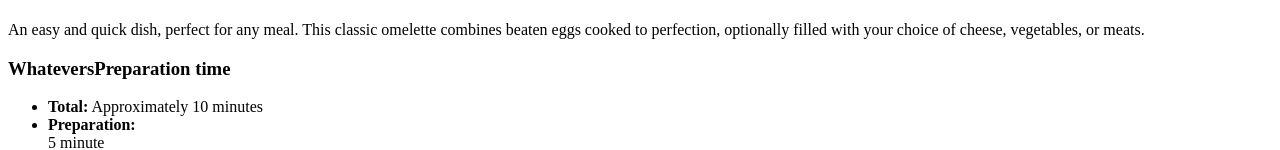
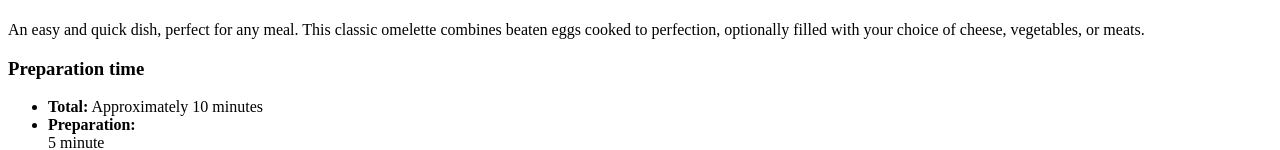
Before and after one commit to sudevh/receta, a plain HTML site: page index.html in a window 1280 px wide. Shown: the part 271-421 px from the top of the page. Drawn offline with Linux system fonts and the light colour scheme.

Commit message:
quitar what

```diff
--- a/index.html
+++ b/index.html
@@ -18,7 +18,7 @@
             perfection, optionally filled with your choice of cheese, vegetables, or meats.</p>
     </header>
 
-    <h3> WhateversPreparation time </h2>
+    <h3> Preparation time </h2>
         <ul>
             <li><strong>Total:</strong> Approximately 10 minutes</li>
             <li> <strong>Preparation:</li></strong> 5 minute</li>
```
